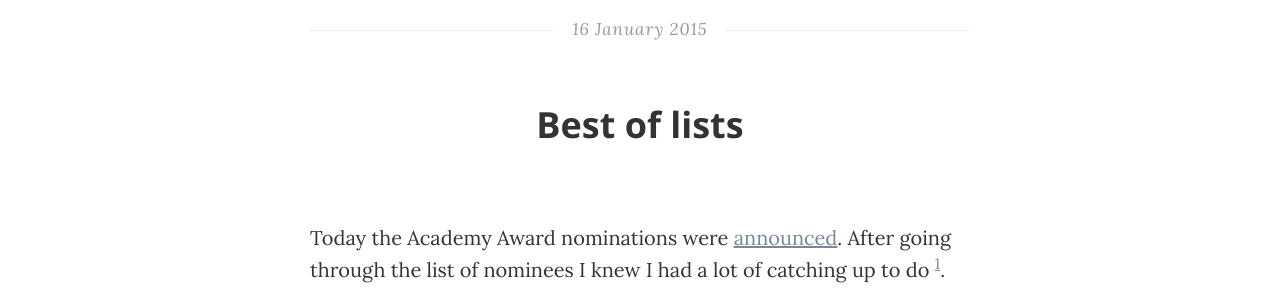
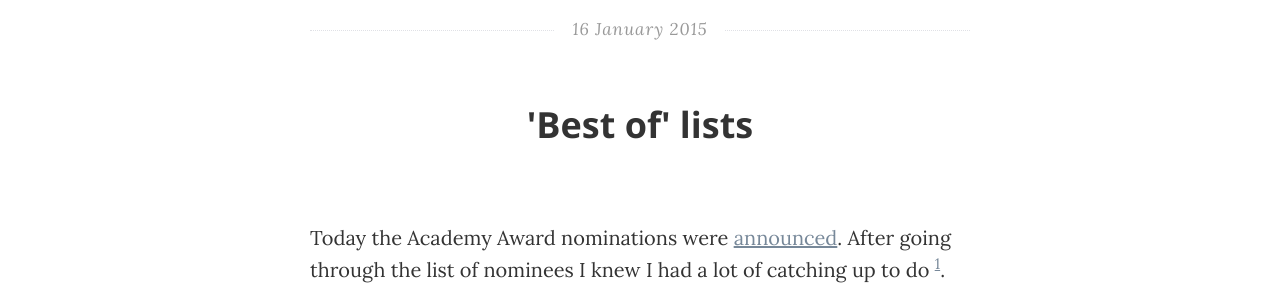
Before and after one commit to gdaq/gdaq.github.io, a Jekyll site: the page built from _posts/2015-01-16-Best-Of-Lists.md, in a window 1280 px wide and 900 px high. Shown: the part 201-492 px from the top of the window. Built offline with Jekyll 4.4.1, drawn with Linux system fonts in a browser that asks for light colours.

Commit message:
changes 2

```diff
--- a/_posts/2015-01-16-Best-Of-Lists.md
+++ b/_posts/2015-01-16-Best-Of-Lists.md
@@ -1,6 +1,6 @@
 ---
 layout: post
-title:  "Best of lists"
+title:  "'Best of' lists"
 date:   2015-01-16 19:50
 ---
 
```
